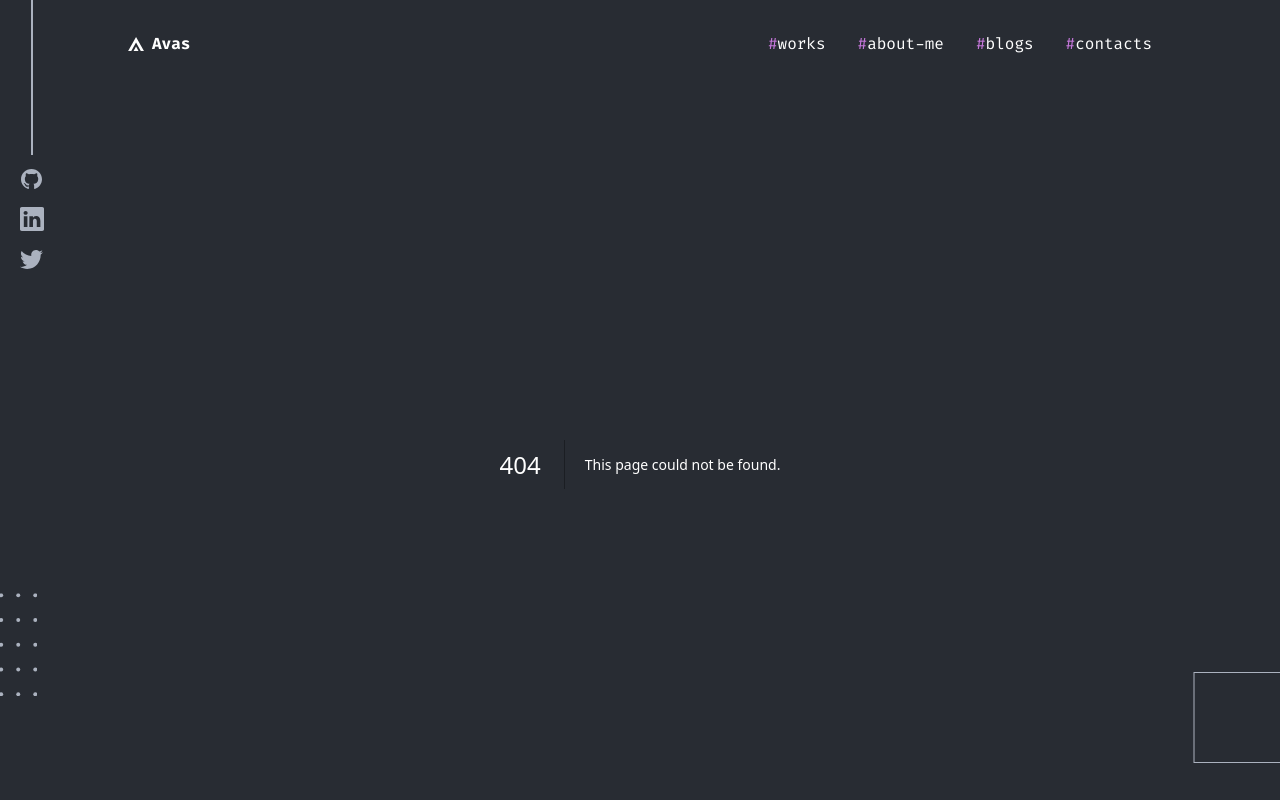
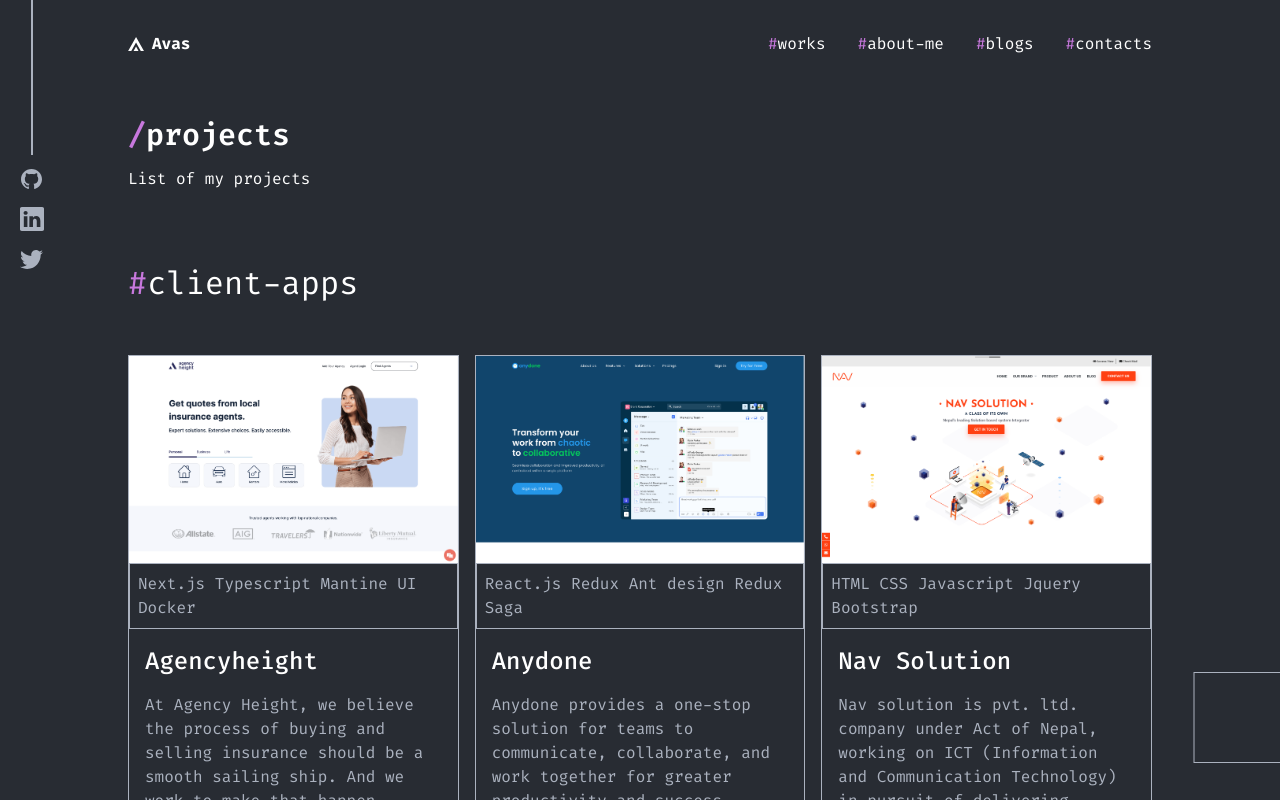
Before and after one commit to Avas77/avas-portfolio-v2, a Next.js app: page /works in a window 1280 px wide. Before the commit this address had no page. Shown: the top 800 px of the page. Built offline with nearby package versions, Linux system fonts and the light colour scheme.

Commit message:
feat: added works page

```diff
--- /dev/null
+++ b/app/works/page.tsx
@@ -0,0 +1,25 @@
+import BlockHeader from "@/components/BlockHeader";
+import PageHeader from "@/components/PageHeader";
+import ProjectsBoxList from "@/components/ProjectsBoxList";
+import { clientApps, personalApps } from "@/constants/ProjectInfo";
+import React from "react";
+
+const Works = () => {
+  return (
+    <section className="mt-[53px] px-6 md:px-8 xl:px-0">
+      <PageHeader title="projects" description="List of my projects" />
+      <section className="mt-[68px] mb-[187px] flex flex-col gap-[81px]">
+        <section>
+          <BlockHeader title="client-apps" classNames="hidden" />
+          <ProjectsBoxList projects={clientApps} />
+        </section>
+        <section>
+          <BlockHeader title="personal-apps" classNames="hidden" />
+          <ProjectsBoxList projects={personalApps} />
+        </section>
+      </section>
+    </section>
+  );
+};
+
+export default Works;
--- /dev/null
+++ b/components/PageHeader/index.tsx
@@ -0,0 +1,20 @@
+import React from "react";
+
+interface IPageHeaderProps {
+  title: string;
+  description: string;
+}
+
+const PageHeader = ({ title, description }: IPageHeaderProps) => {
+  return (
+    <section className="flex flex-col gap-[14px]">
+      <h2 className="font-semibold text-3xl">
+        <span className="text-primary">/</span>
+        {title}
+      </h2>
+      <p>{description}</p>
+    </section>
+  );
+};
+
+export default PageHeader;
--- a/components/Projects/index.tsx
+++ b/components/Projects/index.tsx
@@ -1,11 +1,11 @@
 import React from "react";
 import BlockHeader from "../BlockHeader";
-import ProjectBox from "../ProjectBox";
-import { projectInfo } from "@/constants/ProjectInfo";
 import ViewAllButton from "../ViewAllButton";
+import ProjectsBoxList from "../ProjectsBoxList";
+import { clientApps } from "@/constants/ProjectInfo";
 
 const Projects = () => {
-  const mainProjects = projectInfo.slice(0, 3);
+  const mainProjects = clientApps.slice(0, 3);
 
   return (
     <section className="mb-[106px]">
@@ -16,20 +16,7 @@ const Projects = () => {
         />
         <ViewAllButton classNames="hidden md:block" />
       </section>
-      <section className="mt-12 gap-6 md:gap-4 grid sm:grid-cols-2 lg:grid-cols-3">
-        {mainProjects.map((project) => (
-          <ProjectBox
-            key={project.id}
-            id={project.id}
-            name={project.name}
-            description={project.description}
-            imgPath={project.imgPath}
-            tech={project.tech}
-            url={project.url}
-            github={project.github}
-          />
-        ))}
-      </section>
+      <ProjectsBoxList projects={mainProjects} />
       <div className="flex md:hidden mt-16 justify-end">
         <ViewAllButton />
       </div>
--- /dev/null
+++ b/components/ProjectsBoxList/index.tsx
@@ -0,0 +1,28 @@
+import { Project } from "@/types/ProjectType";
+import React from "react";
+import ProjectBox from "../ProjectBox";
+
+interface IProjectsBoxListProps {
+  projects: Project[];
+}
+
+const ProjectsBoxList = ({ projects }: IProjectsBoxListProps) => {
+  return (
+    <section className="mt-12 gap-6 md:gap-4 grid sm:grid-cols-2 lg:grid-cols-3">
+      {projects.map((project) => (
+        <ProjectBox
+          key={project.id}
+          id={project.id}
+          name={project.name}
+          description={project.description}
+          imgPath={project.imgPath}
+          tech={project.tech}
+          url={project.url}
+          github={project.github}
+        />
+      ))}
+    </section>
+  );
+};
+
+export default ProjectsBoxList;
--- a/constants/ProjectInfo.ts
+++ b/constants/ProjectInfo.ts
@@ -1,4 +1,4 @@
-export const projectInfo = [
+export const clientApps = [
   {
     id: 1,
     name: "Agencyheight",
@@ -19,12 +19,12 @@ export const projectInfo = [
   },
   {
     id: 3,
-    name: "Nike Redesigned",
-    tech: "Next.js Typescript Tailwind CSS Node.js Express.js MongoDB",
-    imgPath: "/assets/project_img/nike.png",
-    description: "Full stack website for Nike shoes page redesigned",
-    url: "https://nike-project-plum.vercel.app/",
-    github: "https://github.com/Avas77/nike-project",
+    name: "Nav Solution",
+    tech: "HTML CSS Javascript Jquery Bootstrap",
+    imgPath: "/assets/project_img/nav.png",
+    description:
+      "Nav solution is pvt. ltd. company under Act of Nepal, working on ICT (Information and Communication Technology) in pursuit of delivering excellent service",
+    url: "https://navsolution.com.np/",
   },
   {
     id: 4,
@@ -42,18 +42,29 @@ export const projectInfo = [
     description: "Educational and Playground Equipment Seller Website",
     url: "https://www.eplkid.com/",
   },
-
   {
     id: 6,
-    name: "Nav Solution",
+    name: "Urja Developers",
     tech: "HTML CSS Javascript Jquery Bootstrap",
-    imgPath: "/assets/project_img/nav.png",
+    imgPath: "/assets/project_img/urja.png",
     description:
-      "Nav solution is pvt. ltd. company under Act of Nepal, working on ICT (Information and Communication Technology) in pursuit of delivering excellent service",
-    url: "https://navsolution.com.np/",
+      "Urja Developers or simply, Urja, is a rising brand in the renewable energy sector. Driven by sustainability and ethical work values, Urja is growing as a holistic solution provider  for the energy sector.",
+    url: "https://urjadevelopers.com/",
+  },
+];
+
+export const personalApps = [
+  {
+    id: 1,
+    name: "Nike Redesigned",
+    tech: "Next.js Typescript Tailwind CSS Node.js Express.js MongoDB",
+    imgPath: "/assets/project_img/nike.png",
+    description: "Full stack website for Nike shoes page redesigned",
+    url: "https://nike-project-plum.vercel.app/",
+    github: "https://github.com/Avas77/nike-project",
   },
   {
-    id: 7,
+    id: 2,
     name: "Covid - 19 Info and Tracker Application",
     tech: "React.js Material UI Github",
     imgPath: "/assets/project_img/covid.png",
@@ -63,7 +74,7 @@ export const projectInfo = [
     github: "https://github.com/robina-bajracharya/fight-covid",
   },
   {
-    id: 8,
+    id: 3,
     name: "Avas Portfolio V1",
     tech: "React.js Material UI Sass",
     imgPath: "/assets/project_img/portfolio.png",
@@ -73,16 +84,7 @@ export const projectInfo = [
     github: "https://github.com/Avas77/portfolio",
   },
   {
-    id: 9,
-    name: "Urja Developers",
-    tech: "HTML CSS Javascript Jquery Bootstrap",
-    imgPath: "/assets/project_img/urja.png",
-    description:
-      "Urja Developers or simply, Urja, is a rising brand in the renewable energy sector. Driven by sustainability and ethical work values, Urja is growing as a holistic solution provider  for the energy sector.",
-    url: "https://urjadevelopers.com/",
-  },
-  {
-    id: 10,
+    id: 4,
     name: "Burger Builder",
     tech: "React.js CSS Firebase Github",
     imgPath: "/assets/project_img/burger.png",
@@ -91,4 +93,14 @@ export const projectInfo = [
     url: "https://burger-builder-32682.web.app/",
     github: "https://github.com/Avas77/BurgerBuilder",
   },
+  {
+    id: 5,
+    name: "Voice Powered Expense Tracker",
+    tech: "React.js CSS Speechly Github",
+    imgPath: "/assets/project_img/expense-tracker.png",
+    description:
+      "Web Application that helps you keep track of your income and expenses to make sure you dont overspend your budget. It has the added functionality of adding incomes and expense data with your voice so you dont have to type every word.",
+    url: "https://avas-expense-tracker-2022.netlify.app/",
+    github: "https://github.com/Avas77/expense-tracker",
+  },
 ];
--- /dev/null
+++ b/types/ProjectType.ts
@@ -0,0 +1,9 @@
+export type Project = {
+  id: number;
+  name: string;
+  tech: string;
+  imgPath: string;
+  description: string;
+  url: string;
+  github?: string;
+};
```
Also changed, not shown: 1 other file (tests, documents, lock files or other folders).
